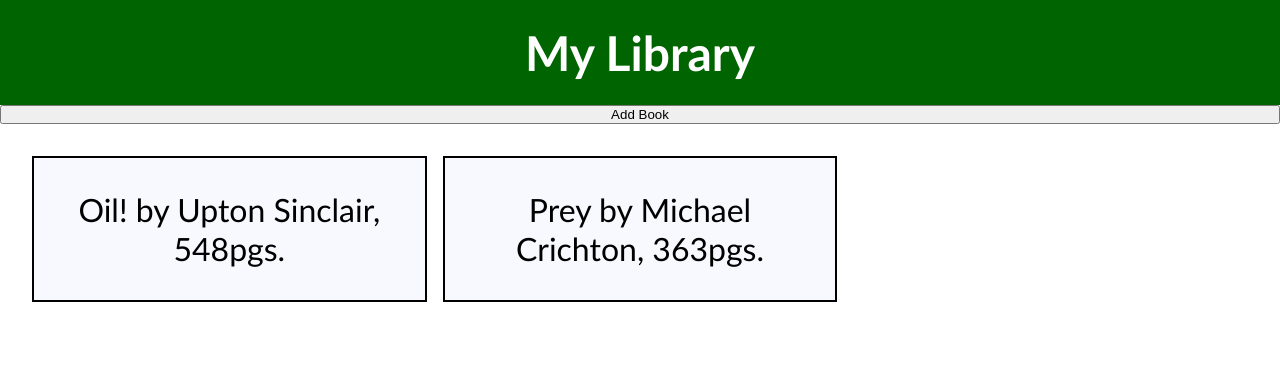
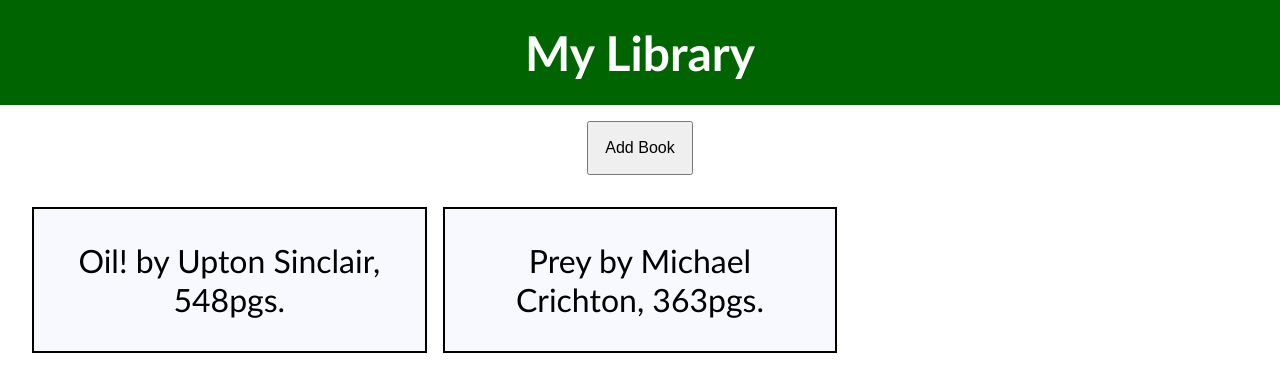
Before and after one commit to TedV4/library, a plain HTML site: page index.html in a window 1280 px wide. Drawn offline with Linux system fonts and the light colour scheme.

Commit message:
Style addBook button

```diff
--- a/style.css
+++ b/style.css
@@ -17,6 +17,14 @@ header {
     font-size: 3em;
     font-weight: bold;
     padding: .5em;
+}
+
+.add-book {
+   font-size: 1em;
+   padding: 1em;
+   align-self: center;
+   margin-top: 1em;
+   cursor: pointer;
 }
 
 .main-content {
```
